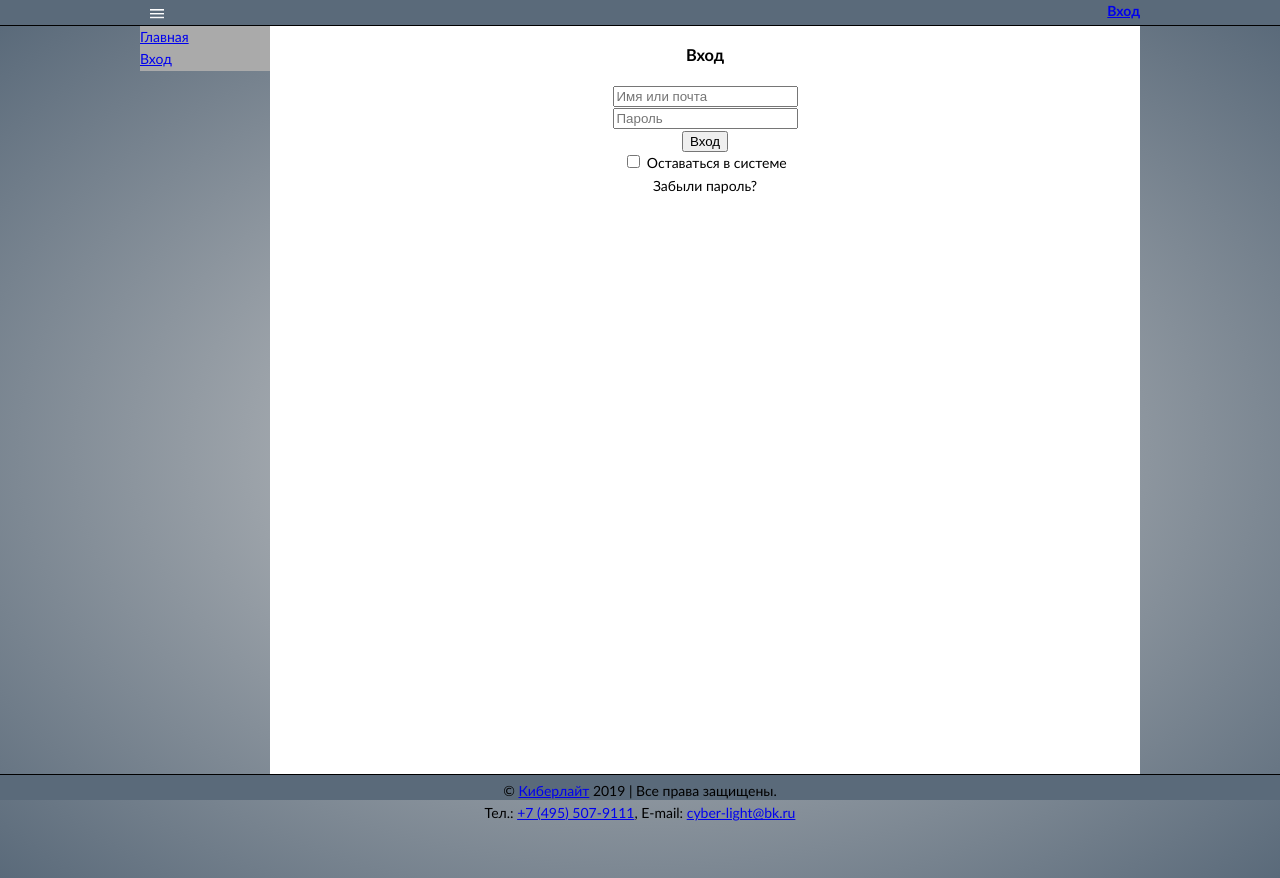
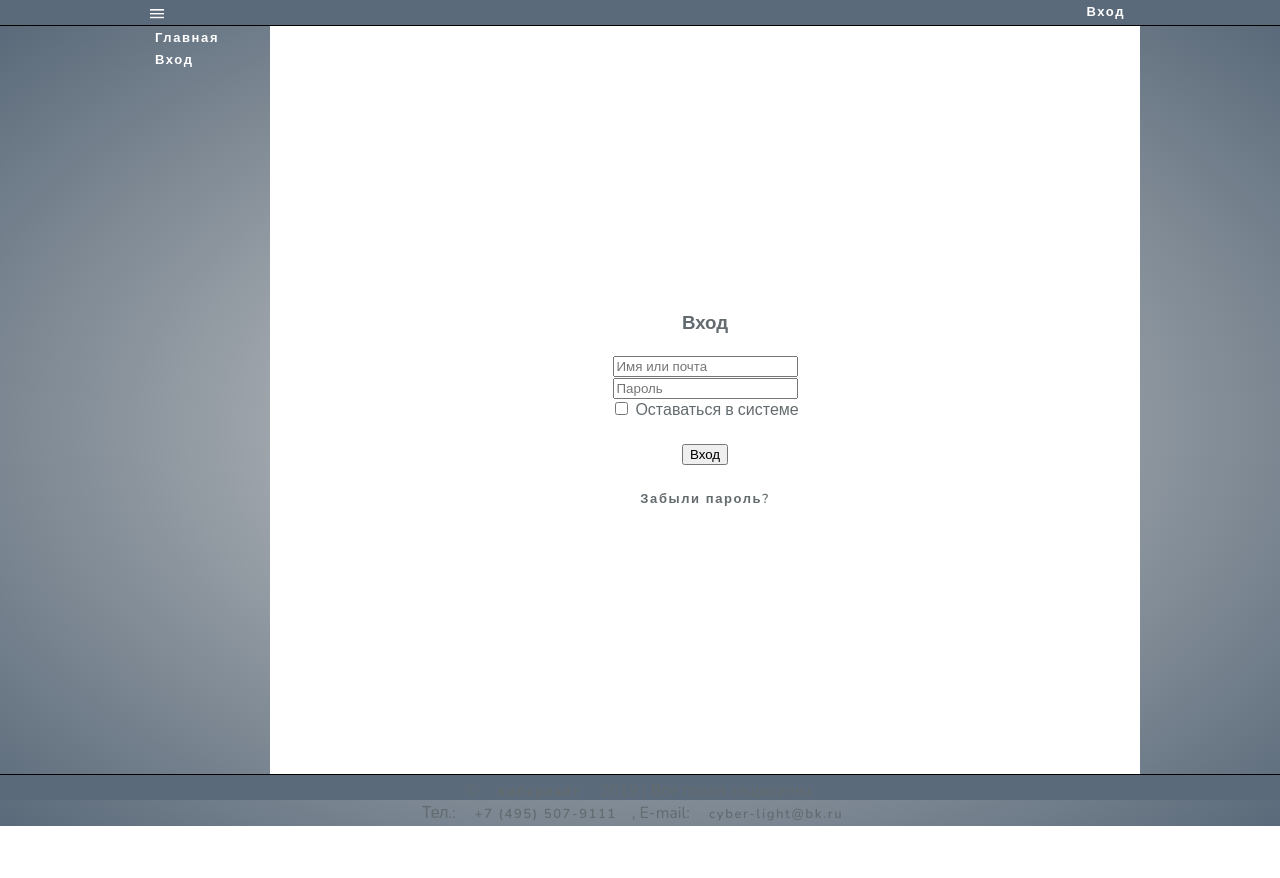
Before and after one commit to Alex-Zonder/CyberApp, a PHP site: page / in a window 1280 px wide. After the commit the page ends 826 px from the top, so only its background shows below. Run offline with PHP 8.4, Linux system fonts and the light colour scheme.

Commit message:
work with template

```diff
--- a/app/views/account/login.php
+++ b/app/views/account/login.php
@@ -1,14 +1,17 @@
+<div class="d-flex a-center" style="">
 <center>
 <?php if (isset($error)) echo $error; ?>
+
 <h3>Вход</h3>
 <form method="post">
 	<input type="hidden" name="url" value="<?php echo $_SERVER['REQUEST_URI'] ?>" />
 
 	<input type="text" name="name" placeholder="Имя или почта" /><br/>
 	<input type="password" name="password" placeholder="Пароль" /><br/>
-	<input type="submit" value="Вход" /><br/>
 	<input type="checkbox" name="stay" /> Оставаться в системе<br/>
+	<br/><input type="submit" value="Вход" /><br/>
 
-	Забыли пароль?<br/>
+	<br/><a href="#">Забыли пароль?</a><br/>
 </form>
 </center>
+</div>
--- a/templates/cyber1/css/main.css
+++ b/templates/cyber1/css/main.css
@@ -10,7 +10,8 @@
 	--text_color_2: white;
 }
 
-html{
+html, body{
+	height: 100%;
 	background: content-box radial-gradient(var(--color_1), var(--color_2));
 }
 body{
@@ -18,16 +19,24 @@ body{
 	-ms-text-size-adjust: 100%;
 	-webkit-overflow-scrolling: touch;
 
-	background: content-box radial-gradient(var(--color_1), var(--color_2));
 	padding: 0px;
 	margin: 0px auto;
 
-	color: var(--text_color_1);
-	font-size:14px;
-	line-height: 1.6;
-	font-family:"Trebuchet MS", verdana, arial, "Times New Roman", serif;
+	color: #636b6f;
+	font-family: 'Nunito', sans-serif;
+	font-weight: 200;
 }
-
+a {
+	color: #636b6f;
+	padding: 0 15px;
+	font-size: 13px;
+	font-weight: 600;
+	letter-spacing: .1rem;
+	text-decoration: none;
+}
+a:hover{
+	text-shadow: 2px 2px 3px #555;
+}
 
 
 .site_width {
@@ -46,7 +55,14 @@ body{
 .float_clear {
 	clear: both;
 }
-
+.d-flex{
+	height:100%;
+	display: flex;
+}
+.a-center{
+	align-items: center;
+	justify-content: center;
+}
 
 /*			Main Blocks			*/
 .margin_header_height{margin-top: 26px;}
@@ -62,19 +78,31 @@ body{
 	top: 0;
 	width: 100%;
 }
+.login_logout > a{
+	color: #fff;
+}
+.login_logout > a:hover{
+	text-shadow: 2px 2px 3px black;
+}
 
 #middleHolder{
 	/*position: fixed;
 	top: 26;
 	margin-left: calc((100% - var(--site-max-width)) / 2);*/
-	height: calc((var(--vh, 1vh) * 100) + 52px);
+	height: calc((var(--vh, 1vh) * 100) - 52px);
 	overflow: auto;
 }
 .left_menu {
 	position: fixed;
-	background: var(--color_3);
+	/*background: var(--color_3);*/
 	float: left;
 	width: 130px;
+}
+.left_menu > a{
+	color: #fff;
+}
+.left_menu > a:hover{
+	text-shadow: 2px 2px 3px black;
 }
 
 .content {
--- a/templates/cyber1/index.php
+++ b/templates/cyber1/index.php
@@ -7,6 +7,9 @@
 
 	<link rel="shortcut icon" href="/public/images/favicon/favicon.gif" type="image/x-gif">
 	<link rel="apple-touch-icon" href="/public/images/favicon/iphone_icon.png">
+
+	<!-- Fonts -->
+	<link href="https://fonts.googleapis.com/css?family=Nunito:200,600" rel="stylesheet">
 
 	<?php /*   Scripts   */ ?>
 	<script src="/public/scripts/useragent.js"></script>
@@ -24,10 +27,10 @@
 	<div class='header' id="siteHeader">
 		<div class='site_width'>
 			<div class='float_left'><img src="/templates/cyber1/icons/menu.png" style="height:28px;" onclick="changeMenu()"></div>
-			<div class='float_right'>
+			<div class='login_logout float_right'>
 				<?php if (isset($user['name'])): ?>
 					<?php echo $user['name']; ?>
-					| <a href="/account/logout">Выход</a>
+					<a href="/account/logout"><img src="/templates/cyber1/icons/exit.png" style="height:15px; padding: 5px 0 0 0; margin: 0 -10px -3px 0;"></a>
 				<?php else: ?>
 					<a href="/account/login">Вход</a>
 				<?php endif; ?>
--- a/templates/cyber1/js/main.js
+++ b/templates/cyber1/js/main.js
@@ -6,18 +6,22 @@ function getSiteWidth() {
 
 function calcMiddleHeight() {
 	let mhOffset = sizes.getOffset('middleHolder')['top'];
+//	alert('mhTop' + mhOffset);
 	let ftOffset = sizes.getOffset('siteFooter')['top'];
+//	alert('ftTop' + ftOffset);
 	return ftOffset - mhOffset;
 }
 
 function resizeHeight() {
 	var mh = document.getElementById('siteContent');
+//	alert(mh.clientHeight);
 	mh.style.height = calcMiddleHeight() + 'px';
+//	alert(mh.clientHeight);
 }
 
-window.addEventListener('DOMContentLoaded', function() {resizeHeight ();});
-window.addEventListener('resize', () => {resizeHeight ();});
-window.addEventListener('scroll', function() {resizeHeight ();});
+//window.addEventListener('DOMContentLoaded', function() {resizeHeight ();});
+//window.addEventListener('resize', () => {resizeHeight ();});
+//window.addEventListener('scroll', function() {resizeHeight ();});
 
 
 // try to scrool body on siteContent scroll //
```
